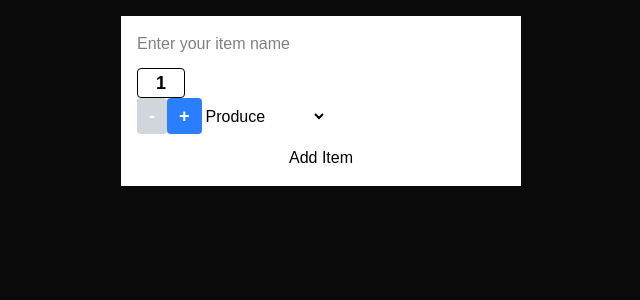
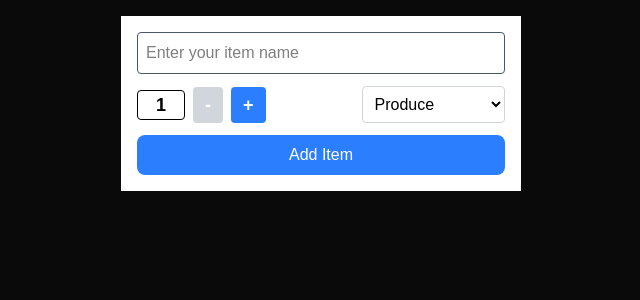
Before and after one commit to falconvn2006/cprg306-assignments, a Next.js app: page /week-5 in a window 1280 px wide. Shown: the top 300 px of the page, without its empty margins (319-959 px from the left). Built offline with nearby package versions, Linux system fonts and the light colour scheme.

Commit message:
Finished Styling For Week 5

```diff
--- a/app/week-5/new-item.js
+++ b/app/week-5/new-item.js
@@ -39,17 +39,19 @@ export default function NewItem() {
     // HTML
     return (
         <form
-            className="mx-auto my-4 gap-3 flex flex-col justify-content text-black bg-white w-100 p-4 "
+            className="mx-auto my-4 gap-3 flex flex-col justify-content text-black bg-white w-100 p-4"
             onSubmit={handleSubmit}
         >
             <input
-                className=""
+                className="border border-gray-600 rounded p-2"
                 value={name}
                 onChange={(e) => setName(e.target.value)}
                 placeholder="Enter your item name"
                 required
             />
-            <div>
+
+            <div className="flex space-x-24 ">
+                <div className="flex items-center space-x-2">
                     <p className="text-black w-12 text-lg font-bold text-center border border-black rounded">{quantity}</p>
                     <button
                         type="button"
@@ -61,8 +63,9 @@ export default function NewItem() {
                         className={`px-3 py-1 rounded font-extrabold text-lg text-white ${quantity>=max ? 'bg-gray-300 cursor-not-allowed' : 'bg-blue-500 hover:bg-blue-600'}`}
                         onClick={increment}
                         disabled={quantity>=max}>+</button>
+                </div>
                 <select
-                    className=""
+                    className="border text-black border-gray-300 rounded p-2 cursor-pointer"
                     value={category}
                     onChange={(e) => setCategory(e.target.value)}
                 >
@@ -81,7 +84,7 @@ export default function NewItem() {
             </div>
             <button
                 type="submit"
-                className=""
+                className="p-2 bg-blue-500 text-white rounded-lg cursor-pointer"
                 >Add Item</button>
         </form>
     );
```
Lines whose indentation alone changed are shown as unchanged.
